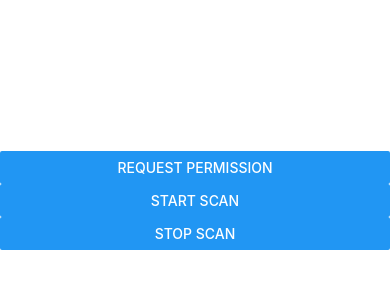
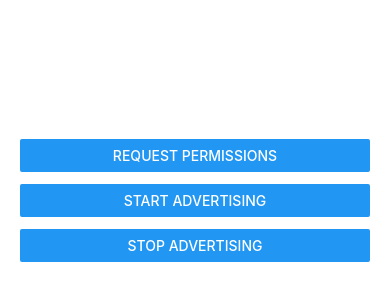
Before and after one commit to Akash5106/BleApp, a React Native app: screen / in a window 390 px wide. Shown: the part 222-522 px from the top of the page. Built offline with nearby package versions, Linux system fonts and the light colour scheme.

Commit message:
Updated App.tsx by adding async await

```diff
--- a/App.tsx
+++ b/App.tsx
@@ -5,35 +5,65 @@ import {
   PermissionsAndroid,
   NativeModules,
   Alert,
+  Platform,
 } from 'react-native';
 
 const { BleAdvertiser } = NativeModules;
 
+/**
+ * Request all required Bluetooth permissions (Android 12+ safe)
+ */
 async function requestPerms() {
-  await PermissionsAndroid.requestMultiple([
+  if (Platform.OS !== 'android') return;
+
+  const result = await PermissionsAndroid.requestMultiple([
     PermissionsAndroid.PERMISSIONS.BLUETOOTH_ADVERTISE,
     PermissionsAndroid.PERMISSIONS.BLUETOOTH_SCAN,
     PermissionsAndroid.PERMISSIONS.BLUETOOTH_CONNECT,
     PermissionsAndroid.PERMISSIONS.ACCESS_FINE_LOCATION,
   ]);
+
+  console.log('Permission result:', result);
+}
+
+/**
+ * Start BLE advertising (Promise-safe)
+ */
+async function startAdvertising() {
+  try {
+    const res = await BleAdvertiser.startAdvertising();
+    Alert.alert('BLE', res);
+    console.log("Button Pressed");
+  } catch (e: any) {
+    Alert.alert('BLE Error', e?.message ?? 'Unknown error');
+  }
+}
+
+/**
+ * Stop BLE advertising (Promise-safe)
+ */
+async function stopAdvertising() {
+  try {
+    const res = await BleAdvertiser.stopAdvertising();
+    Alert.alert('BLE', res);
+  } catch (e: any) {
+    Alert.alert('BLE Error', e?.message ?? 'Unknown error');
+  }
 }
 
 export default function App() {
   return (
-    <View style={{ flex: 1, justifyContent: 'center' }}>
-      <Button title="Request Permission" onPress={requestPerms} />
-      <Button
-        title="Start Scan"
-        onPress={() => {
-          Alert.alert('Pressed');
-          console.log('BUTTON PRESSED');
-          BleAdvertiser.startAdvertising();
-        }}
-      />
-      <Button
-        title="Stop Scan"
-        onPress={() => BleAdvertiser.stopAdvertising()}
-      />
+    <View
+      style={{
+        flex: 1,
+        justifyContent: 'center',
+        paddingHorizontal: 20,
+        gap: 12,
+      }}
+    >
+      <Button title="Request Permissions" onPress={requestPerms} />
+      <Button title="Start Advertising" onPress={startAdvertising} />
+      <Button title="Stop Advertising" onPress={stopAdvertising} />
     </View>
   );
 }
```
